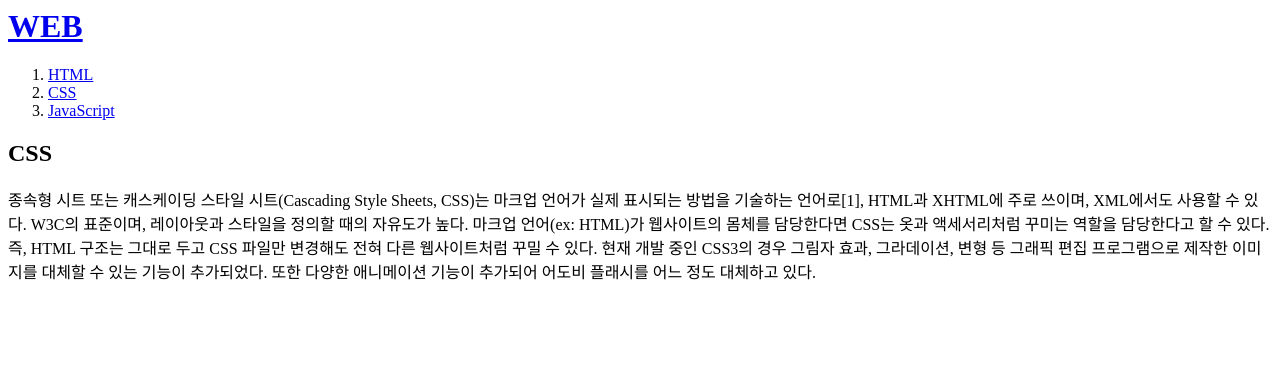
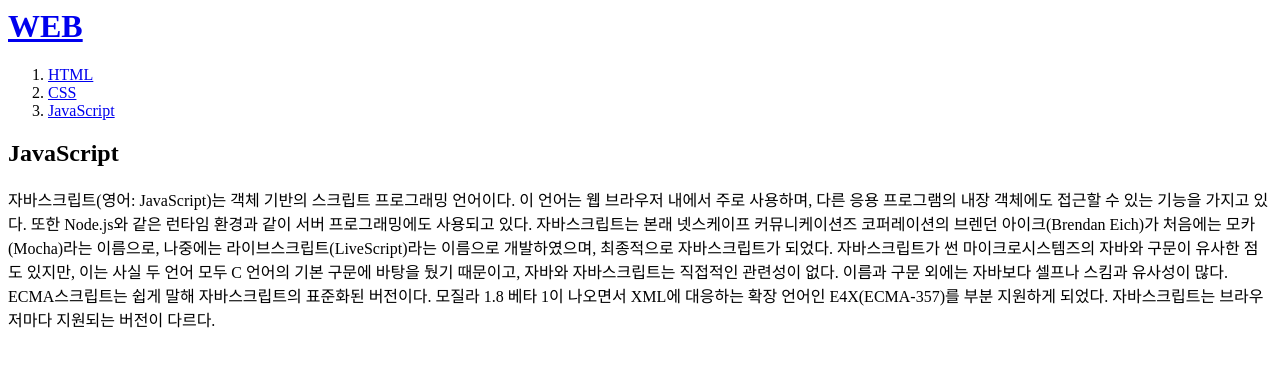
Before and after one commit to dhjeon77/html, a plain HTML site: page index.html in a window 1280 px wide. Drawn offline with Linux system fonts and the light colour scheme.

Commit message:
3.html
JavaScript

```diff
--- a/index.html
+++ b/index.html
@@ -1,6 +1,6 @@
 <html>
 <head>
-  <title>WEB1 - CSS</title>
+  <title>WEB1 - JavaScript</title>
   <meta charset="utf-8">
 </head>
 <body>
@@ -10,15 +10,11 @@
     <li><a href="2.html"> CSS</a></li>
     <li><a href="3.html">JavaScript</a></li>
   </ol>
-  <h2>CSS</h2>
- 종속형 시트 또는 캐스케이딩 스타일 시트(Cascading Style Sheets, CSS)는 마크업 언어가 실제 표시되는 방법을 기술하는 언어로[1], HTML과 XHTML에 주로 쓰이며, XML에서도 사용할 수 있다. W3C의 표준이며, 레이아웃과 스타일을 정의할 때의 자유도가 높다.
+  <h2>JavaScript</h2>
+  <p>
+자바스크립트(영어: JavaScript)는 객체 기반의 스크립트 프로그래밍 언어이다. 이 언어는 웹 브라우저 내에서 주로 사용하며, 다른 응용 프로그램의 내장 객체에도 접근할 수 있는 기능을 가지고 있다. 또한 Node.js와 같은 런타임 환경과 같이 서버 프로그래밍에도 사용되고 있다. 자바스크립트는 본래 넷스케이프 커뮤니케이션즈 코퍼레이션의 브렌던 아이크(Brendan Eich)가 처음에는 모카(Mocha)라는 이름으로, 나중에는 라이브스크립트(LiveScript)라는 이름으로 개발하였으며, 최종적으로 자바스크립트가 되었다. 자바스크립트가 썬 마이크로시스템즈의 자바와 구문이 유사한 점도 있지만, 이는 사실 두 언어 모두 C 언어의 기본 구문에 바탕을 뒀기 때문이고, 자바와 자바스크립트는 직접적인 관련성이 없다. 이름과 구문 외에는 자바보다 셀프나 스킴과 유사성이 많다.
 
-마크업 언어(ex: HTML)가 웹사이트의 몸체를 담당한다면 CSS는 옷과 액세서리처럼 꾸미는 역할을 담당한다고 할 수 있다. 즉, HTML 구조는 그대로 두고 CSS 파일만 변경해도 전혀 다른 웹사이트처럼 꾸밀 수 있다.
-
-현재 개발 중인 CSS3의 경우 그림자 효과, 그라데이션, 변형 등 그래픽 편집 프로그램으로 제작한 이미지를 대체할 수 있는 기능이 추가되었다. 또한 다양한 애니메이션 기능이 추가되어 어도비 플래시를 어느 정도 대체하고 있다.
-
-
-<p><a>
+ECMA스크립트는 쉽게 말해 자바스크립트의 표준화된 버전이다. 모질라 1.8 베타 1이 나오면서 XML에 대응하는 확장 언어인 E4X(ECMA-357)를 부분 지원하게 되었다. 자바스크립트는 브라우저마다 지원되는 버전이 다르다.
 </p>
 </body>
 </html>
```
